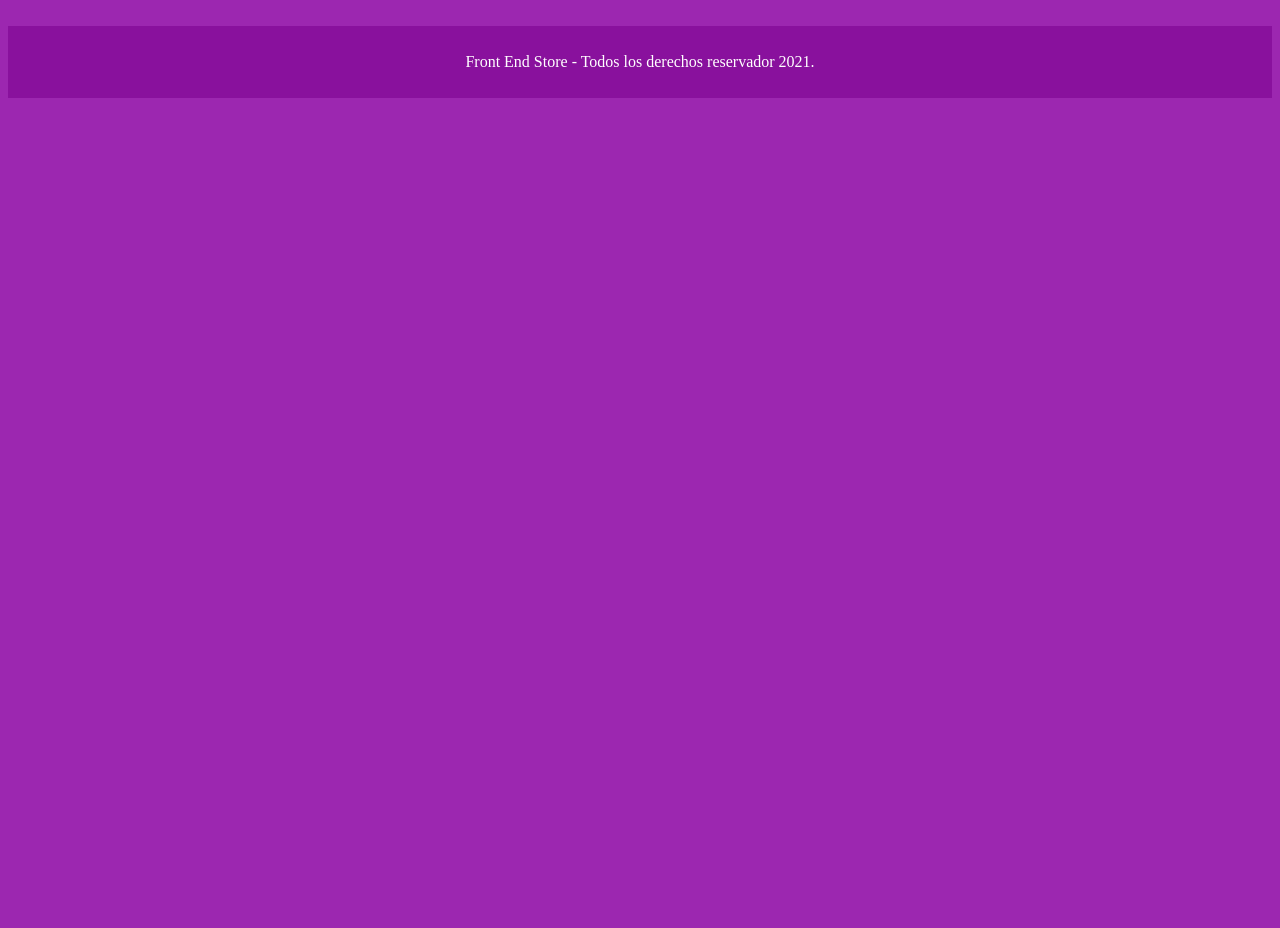
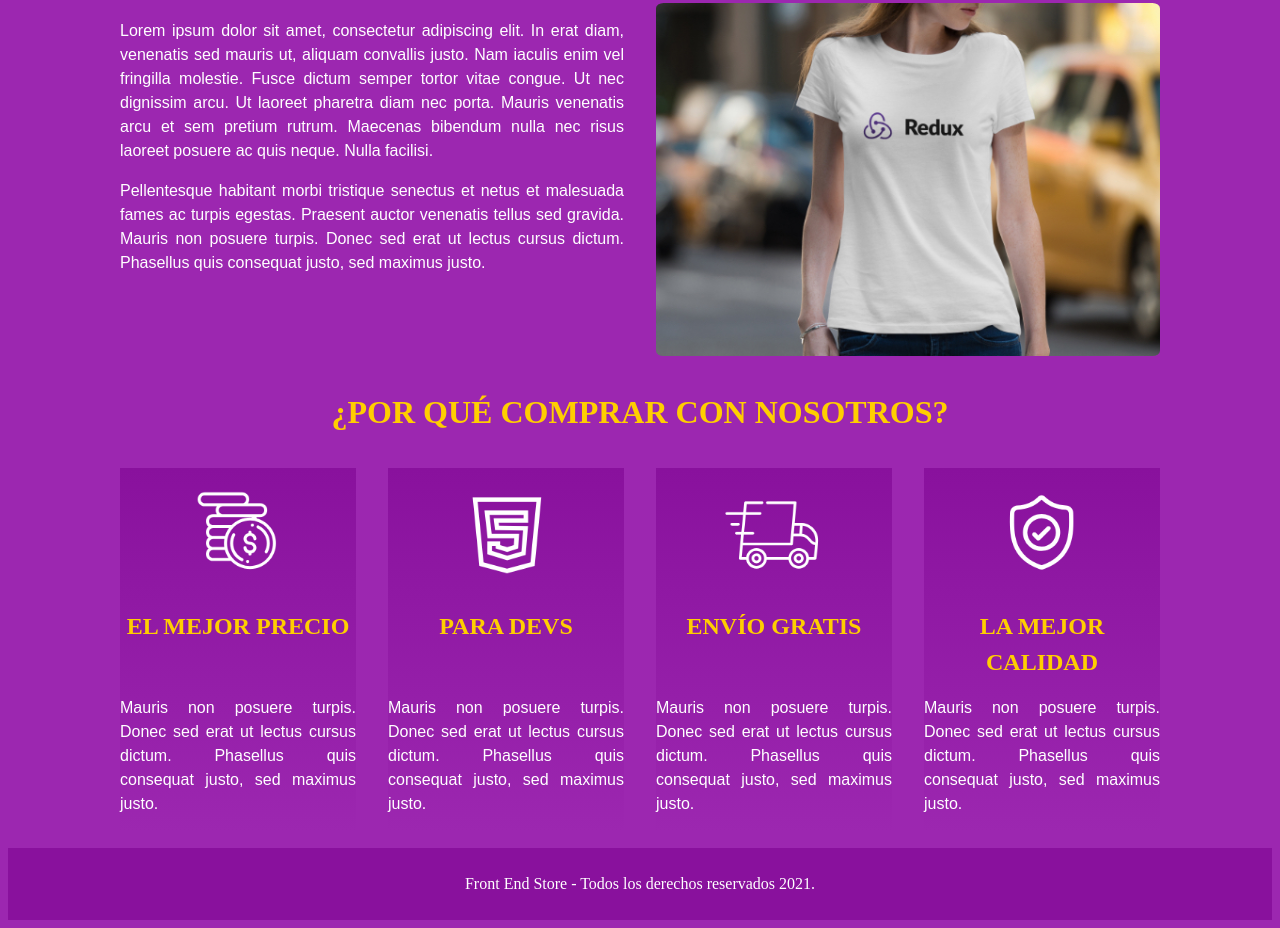
Before and after one commit to maurorojascabj/FronEnt-Store, a plain HTML site: page nosotros.html in a window 1280 px wide. Shown: the part 343-1271 px from the top of the page. Before the commit the page ends 800 px from the top, so only its background shows below. Drawn offline with Linux system fonts and the light colour scheme.

Commit message:
Agregado algunos diseños para la seccion nosotros y tienda.

```diff
--- a/css/style.css
+++ b/css/style.css
@@ -8,13 +8,13 @@
 
     --fuentePrincipal: font-family: 'Staatliches', cursive;
 }
-/* html{
+html{
     box-sizing: border-box;
     font-size: 62,5%;
 }
 *, *::before, *::after{
     box-sizing: inherit;
-} */
+}
 
 /* Globales */
 body {
@@ -33,9 +33,10 @@ body {
     font-size: 1rem;
 }
 p {
-    font-size: 1.8rem;
+    font-size: 1rem;
     font-family: Arial, Helvetica, sans-serif;
     color: var(--blanco);
+    text-align: justify;
 }
 a {
     text-decoration: none;
@@ -44,17 +45,18 @@ img {
     max-width: 100%;
 }
 .contenedor{
-    max-width: 70rem;
+    max-width: 65rem;
     margin: 0 auto;
 }
 h1,h2,h3 {
     text-align: center;
     color: var(--secundario);
     font-family: var(--fuentePrincipal);
+    text-transform: uppercase;
 }
-h1 { font-size: 3rem }
-h2 { font-size: 3.2rem }
-h3 { font-size: 2.4rem }
+h1 { font-size: 2.5rem }
+h2 { font-size: 2rem }
+h3 { font-size: 1.5rem }
 
 /* Header */
 .header{
@@ -101,9 +103,15 @@ h3 { font-size: 2.4rem }
 /*Productos*/
 .producto{
     background-color: var(--primarioOscuro);
+    border-radius: 1.5%;
     padding: 1rem;
 }
+.producto:hover{
+    -webkit-box-shadow: 0px 0px 10px 1px #DBDBDB;
+    box-shadow: 0px 0px 10px 1px #DBDBDB;
+}
 .producto__imagen{
+    border-radius: 1.5%;
     width: 100%;
 }
 .producto__nombre{
@@ -116,15 +124,16 @@ h3 { font-size: 2.4rem }
 .producto__nombre,
 .producto__precio{
     font-family: var(--fuentePrincipal);
-    margin: 1rem 0;
+    margin: 0.5rem;
     text-align: center;
 }
 /*Graficos*/
 .grafico{
-    min-height: 30rem;
+    border-radius: 1.5%;
     background-repeat: no-repeat;
     background-size: cover;
     grid-column: 1 / 3;
+    min-height: 30rem;
 }
 .grafico--remeraReact{
     grid-row: 2 / 3;
@@ -140,3 +149,59 @@ h3 { font-size: 2.4rem }
         grid-column: 2 / 4;
     }
 }
+
+
+/*Nosotros*/
+.nosotros{
+    display: grid;
+    grid-template-rows: repeat(2,auto);
+}
+@media (min-width: 768px) {
+    .nosotros{
+        grid-template-columns: repeat(2,1fr);
+        column-gap: 2rem;
+    }
+}
+.nosotros__imagen{
+    border-radius: 1.5%;
+    grid-row: 1 / 2;
+    width: 100%;
+}
+@media (min-width: 768px) {
+    .nosotros__imagen{
+        grid-column: 2 / 3;
+    }
+}
+/*Compras*/
+.comprar__titulo{
+    margin: 2rem;
+}
+
+/*Bloques*/
+.bloques{
+    display: grid;
+    grid-template-columns: repeat(2, 1fr);
+    gap: 2rem;
+}
+@media (min-width:768px) {
+    .bloques{
+        grid-template-columns: repeat(4, 1fr) ;
+    }
+}
+.bloque{
+    background: linear-gradient(#89119D, #9C27B0);
+    text-align: center;
+}
+.bloque__imagen{
+    width: 70%;
+}
+.bloque__titulo{
+    margin: 0;
+    min-height: 4.5rem;
+    font-size: 1.3rem;
+}
+@media (min-width:768px) {
+    .bloque__titulo{
+        font-size: 1.5rem;
+    }
+}
--- a/nosotros.html
+++ b/nosotros.html
@@ -20,12 +20,56 @@
         <a class="navegacion__enlace" href="index.html">Tienda</a>
         <a class="navegacion__enlace navegacion__enlace--activo" href="nosotros.html">Nosotros</a>
     </nav>
-    <main class="contendor">
+    <main class="contenedor">
         <h1>Nosotros</h1>
+        <div class="nosotros">
+            <div class="nosotros__contenido">
+                <p>
+                    Lorem ipsum dolor sit amet, consectetur adipiscing elit. In erat diam, venenatis sed mauris ut, aliquam convallis justo. Nam iaculis enim vel fringilla molestie.
+                    Fusce dictum semper tortor vitae congue. Ut nec dignissim arcu. Ut laoreet pharetra diam nec porta. Mauris venenatis arcu et sem pretium rutrum.
+                    Maecenas bibendum nulla nec risus laoreet posuere ac quis neque. Nulla facilisi.
+                </p>
+                <p>
+                    Pellentesque habitant morbi tristique senectus et netus et malesuada fames ac turpis egestas. Praesent auctor venenatis tellus sed gravida.
+                    Mauris non posuere turpis. Donec sed erat ut lectus cursus dictum. Phasellus quis consequat justo, sed maximus justo.
+                </p>
+            </div>
+            <img class="nosotros__imagen" src="img/nosotros.jpg" alt="Imagen Nosotros">
+        </div>
     </main>
+    <section class="contenedor comprar">
+        <h2 class="contenedor comprar__titulo">¿Por qué comprar con nosotros?</h2>
+
+        <div class="bloques">
+            <div class="bloque">
+                <img class="bloque__imagen" src="img/icono_1.png" alt="por qué comprar">
+                <h3 class="bloque__titulo">El mejor precio</h3>
+                <p>Mauris non posuere turpis. Donec sed erat ut lectus cursus dictum.
+                Phasellus quis consequat justo, sed maximus justo.</p>
+            </div>
+            <div class="bloque">
+                <img class="bloque__imagen" src="img/icono_2.png" alt="para devs">
+                <h3 class="bloque__titulo">Para devs</h3>
+                <p>Mauris non posuere turpis. Donec sed erat ut lectus cursus dictum.
+                Phasellus quis consequat justo, sed maximus justo.</p>
+            </div>
+            <div class="bloque">
+                <img class="bloque__imagen" src="img/icono_3.png" alt="por qué comprar">
+                <h3 class="bloque__titulo">Envío gratis</h3>
+                <p>Mauris non posuere turpis. Donec sed erat ut lectus cursus dictum.
+                Phasellus quis consequat justo, sed maximus justo.</p>
+            </div>
+            <div class="bloque">
+                <img class="bloque__imagen" src="img/icono_4.png" alt="por qué comprar">
+                <h3 class="bloque__titulo">La mejor calidad</h3>
+                <p>Mauris non posuere turpis. Donec sed erat ut lectus cursus dictum.
+                Phasellus quis consequat justo, sed maximus justo.</p>
+            </div>
+        </div>
+    </section>
 
     <footer class="footer">
-        <p class="footer__texto">Front End Store - Todos los derechos reservador 2021.</p>
+        <p class="footer__texto">Front End Store - Todos los derechos reservados 2021.</p>
     </footer>
 </body>
 </html>
```
